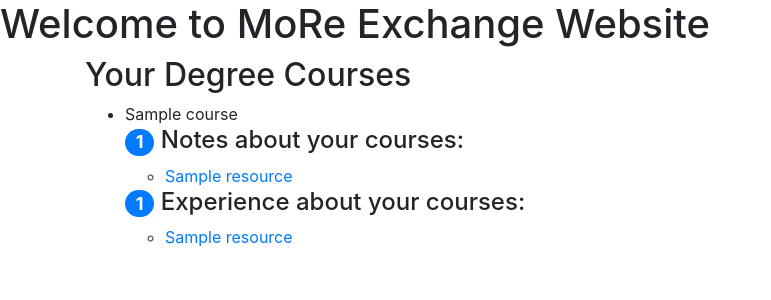
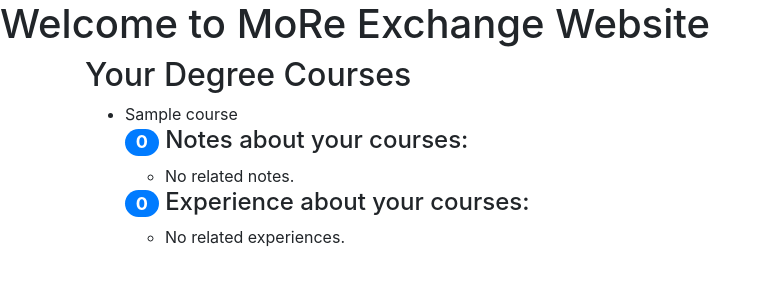
Before and after one commit to k4j3d3v/Student-SharePlace, a Django app: page /courses/ in a window 1280 px wide. Shown: the top 300 px of the page, without its empty margins (0-771 px from the left). Run offline with Django 3.2, Linux system fonts and the light colour scheme; a user stored in the database is signed in; tables that the repository leaves empty hold one stand-in row (values such as "Sample post").

Commit message:
Re-engineered CoursesListView apparently working.

```diff
--- a/content/templates/content/course_list.html
+++ b/content/templates/content/course_list.html
@@ -4,32 +4,28 @@
 <h2>Your Degree Courses</h2>
 
 <ul>
-    {% for course in courses_list %}
+    {% for course, res in courses_list.items %}
     <li>{{ course }}
-        <h4><span class="badge badge-primary badge-pill">{{ course.note_set.count }}</span> Notes about your courses:
+        <h4><span class="badge badge-primary badge-pill">{{ res.0.count }}</span> Notes about your courses:
         </h4>
         <ul>
-            {% if course.note_set.count > 0 %}
-            {% with notes=course.note_set.all %}
-            {% for note in notes %}
+            {% if res.0.count > 0 %}
+            {% for note in res.0 %}
             <li><a href="{% url 'content:note-detail' pk=note.pk %}"> {{ note }} </a></li>
 
             {% endfor %}
-            {% endwith %}
             {% else %}
             <li> No related notes.</li>
             {% endif %}
         </ul>
-        <h4><span class="badge badge-primary badge-pill">{{ course.experience_set.count }}</span> Experience about your
+        <h4><span class="badge badge-primary badge-pill">{{ res.1.count }}</span> Experience about your
             courses:</h4>
         <ul>
-            {% if course.experience_set.count > 0 %}
-            {% with exps=course.experience_set.all %}
-            {% for ex in exps %}
+            {% if res.1.count > 0 %}
+            {% for ex in res.1 %}
             <li><a href="{% url 'content:experience-detail' pk=ex.pk %}"> {{ ex }} </a></li>
 
             {% endfor %}
-            {% endwith %}
             {% else %}
             <li> No related experiences.</li>
             {% endif %}
--- a/content/views.py
+++ b/content/views.py
@@ -147,15 +147,22 @@
         #     # print(Course.objects.filter(degree=degree))
         # print(f"Union {qs}")
         # return Course.objects.filter(degree=user.degree)
-        return user.get_courses()
+        courses_qs = user.get_courses()
+        courses = {}
+        for course in courses_qs:
+            courses[course] = (course.note_set.exclude(owner=user),
+                               course.experience_set.exclude(owner=user))
+        return courses
 
     # TODO: https://docs.djangoproject.com/en/3.1/topics/db/examples/
     # start from here
-    # def get_context_data(self, **kwargs):
-    # #     # Call the base implementation first to get a context
-    #     context = super().get_context_data(**kwargs)
-    #     user = CustomUser.objects.get(email=self.request.user.email)
-    # #     courses = Course.objects.filter(degree=user.degree)
-    # #     # Add in a QuerySet of all the books
-    #     # context['res_count'] =
-    #     return context
+    def get_context_data(self, **kwargs):
+        #     # Call the base implementation first to get a context
+        context = super().get_context_data(**kwargs)
+        user = CustomUser.objects.get(email=self.request.user.email)
+
+        #     courses = Course.objects.filter(degree=user.degree)
+        #     # Add in a QuerySet of all the books
+        context['notes'] = Note.objects.exclude(owner=user)
+        context['exps'] = Experience.objects.exclude(owner=user)
+        return context
```
